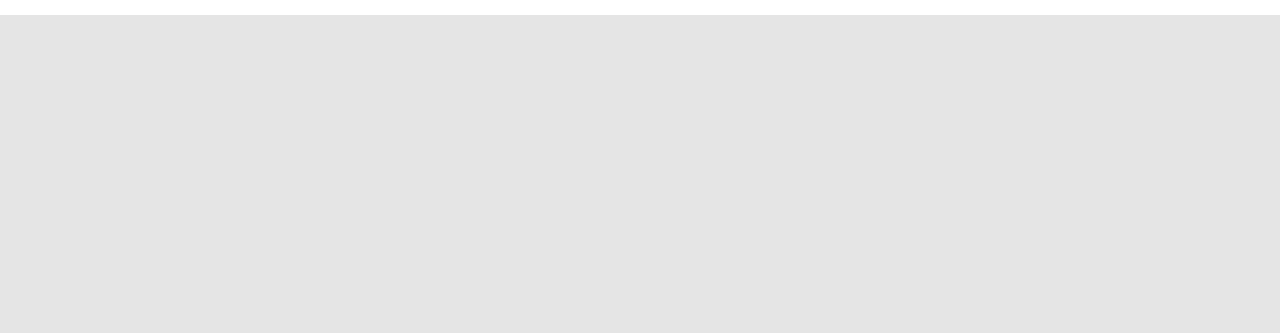
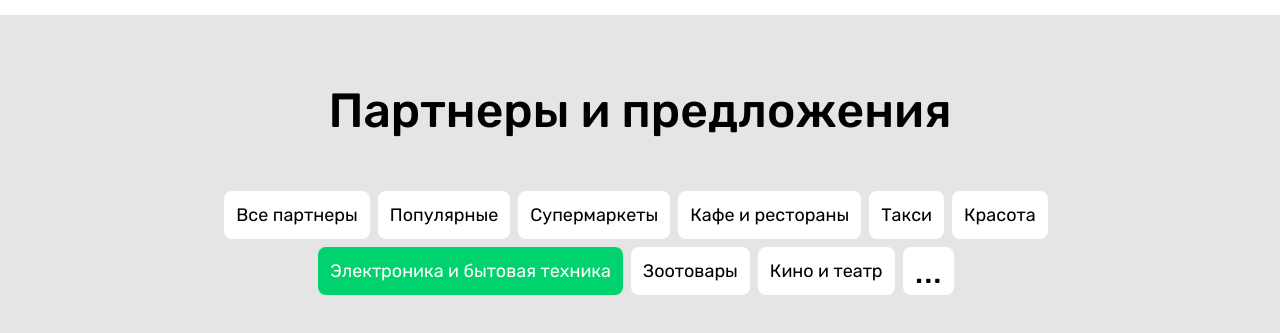
Before and after one commit to akbarjondev/spasibo, a plain HTML site: page index.html in a window 1280 px wide. Shown: the part 107-440 px from the top of the page. Drawn offline with Linux system fonts and the light colour scheme.

Commit message:
Add hero section list

```diff
--- a/css/style.css
+++ b/css/style.css
@@ -57,7 +57,7 @@ a:hover {
 	color: var(--main-green);
 }
 
-/*header*/
+/*site-header*/
 .site-header {
 	padding: 18px 0;
 	background-color: var(--main-white);
@@ -206,3 +206,52 @@ a:hover {
 	border: 1px solid var(--main-green);
 	border-radius: 10px;
 }
+
+/*==site-main==*/
+.site-main {
+	padding-top: 70px;
+}
+
+/*hero*/
+.hero {
+	display: flex;
+	flex-direction: column;
+	align-items: center;
+}
+.hero-heading {
+	margin: 0;
+	margin-bottom: 50px;
+	font-size: 48px;
+	line-height: 52px;
+	font-weight: 500;
+}
+.hero-list {
+	display: flex;
+	justify-content: center;
+	flex-wrap: wrap;
+	width: 990px;
+	margin: 0;
+	padding: 0;
+	list-style-type: none;
+}
+.hero-item {
+	margin-right: 8px;
+}
+.hero-link {
+	display: inline-block;
+	padding: 12px;
+	margin: 4px 0;
+	font-size: 18px;
+	line-height: 24px;
+	color: var(--main-black);
+	text-decoration: none;
+	border-radius: 8px;
+	background-color: var(--main-white);
+}
+.hero-item:last-child .hero-link {
+	font-size: 36px;
+}
+.active-hero-link .hero-link {
+	color: var(--main-white);
+	background-color: var(--main-green);
+}
--- a/index.html
+++ b/index.html
@@ -55,6 +55,46 @@
 	</div><!-- End of container -->
 	</header><!-- End of site-header -->
 
+	<main class="site-main">
+		<div class="container">
+			<section class="hero">
+					<h1 class="hero-heading">Партнеры и предложения</h1>
+					<ul class="hero-list">
+						<li class="hero-item">
+							<a class="hero-link" href="#">Все партнеры</a>
+						</li>
+						<li class="hero-item">
+							<a class="hero-link" href="#">Популярные</a>
+						</li>
+						<li class="hero-item">
+							<a class="hero-link" href="#">Супермаркеты</a>
+						</li>
+						<li class="hero-item">
+							<a class="hero-link" href="#">Кафе и рестораны</a>
+						</li>
+						<li class="hero-item">
+							<a class="hero-link" href="#">Такси</a>
+						</li>
+						<li class="hero-item">
+							<a class="hero-link" href="#">Красота</a>
+						</li>
+						<li class="hero-item active-hero-link">
+							<a class="hero-link" href="#">Электроника и бытовая техника</a>
+						</li>
+						<li class="hero-item">
+							<a class="hero-link" href="#">Зоотовары</a>
+						</li>
+						<li class="hero-item">
+							<a class="hero-link" href="#">Кино и театр</a>
+						</li>
+						<li class="hero-item">
+							<a class="hero-link" href="#">...</a>
+						</li>
+					</ul>
+				</section><!-- End of hero -->
+		</div><!-- End of container -->
+	</main>
+
 	<script src="js/script.js"></script>
 </body>
 </html>
```
